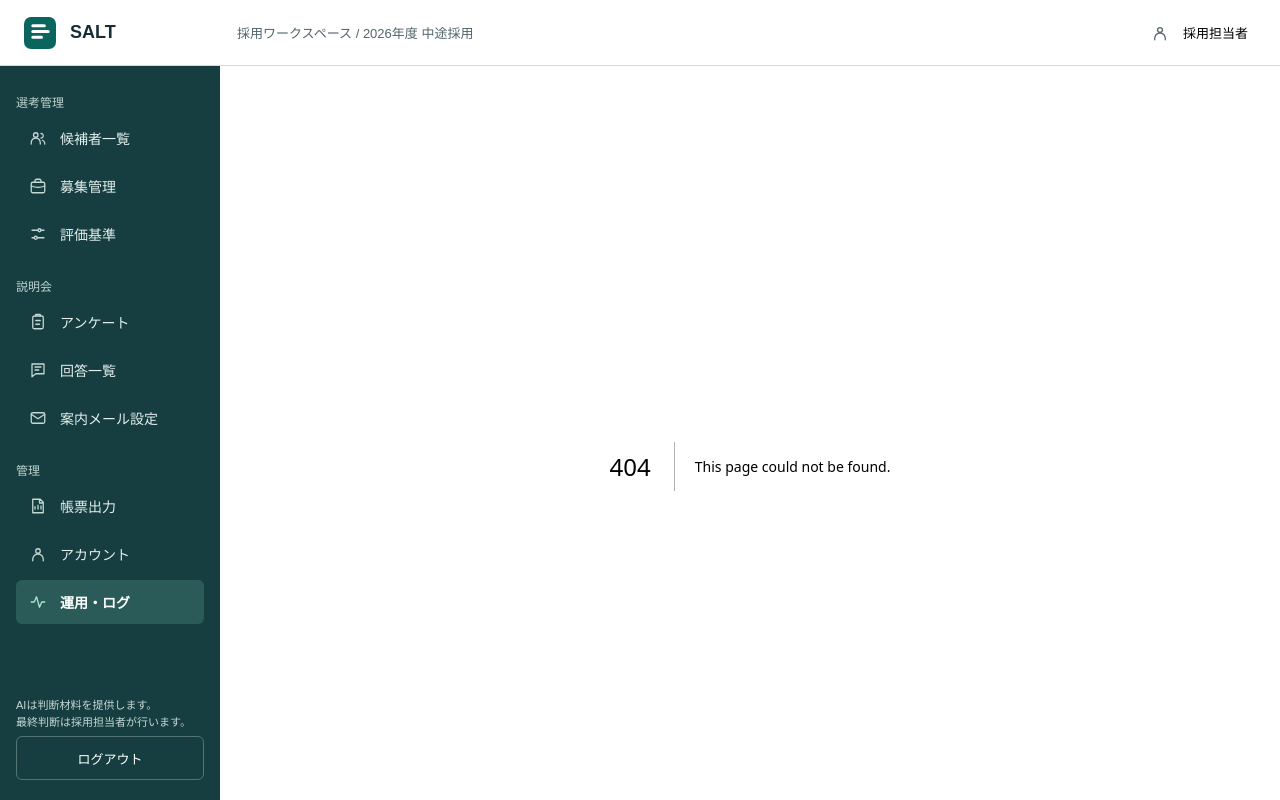
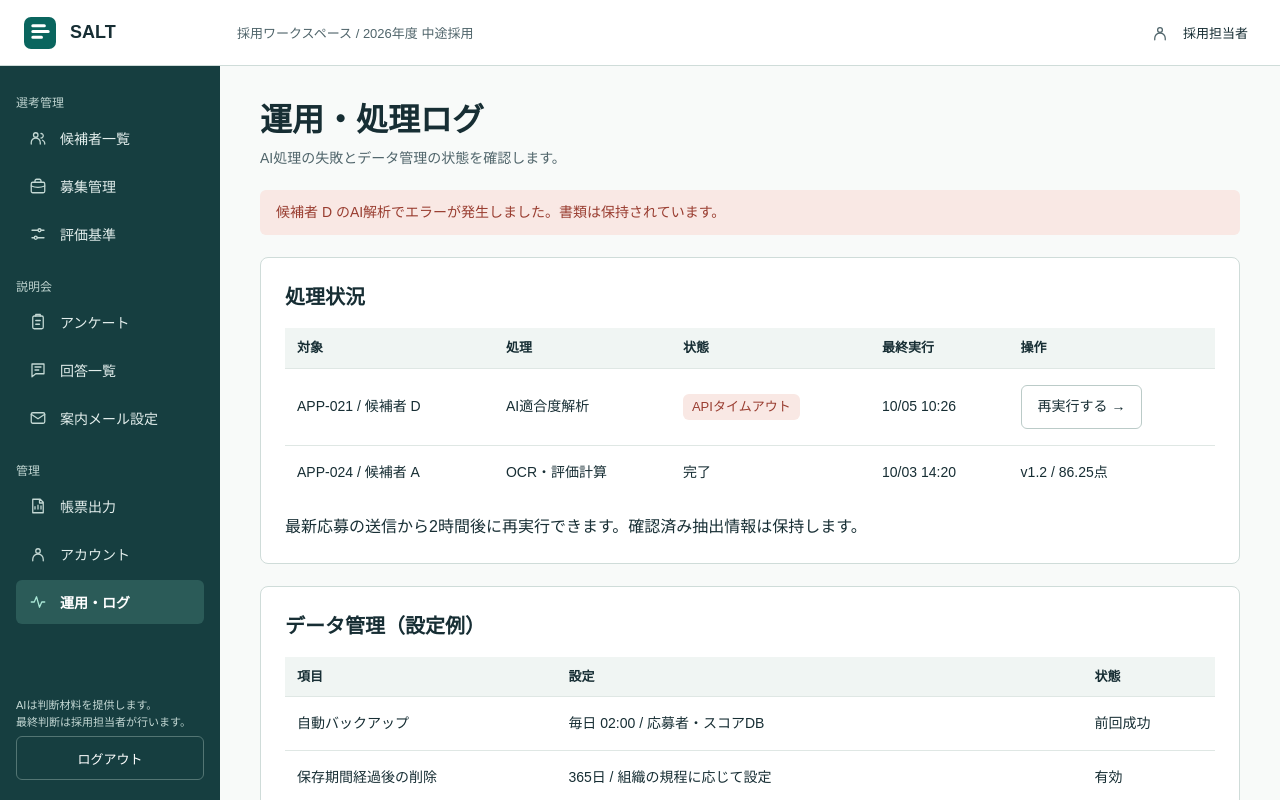
Before and after one commit to Cookie12734/206-3, a Next.js app in the folder frontend/: page /operations in a window 1280 px wide. Before the commit this address had no page. Shown: the top 800 px of the page. Built offline with nearby package versions, Linux system fonts and the light colour scheme.

Commit message:
運用・処理ログと再実行の画面を追加

```diff
--- /dev/null
+++ b/frontend/app/operations/09-operations.tsx
@@ -0,0 +1,28 @@
+"use client";
+
+import { ActionLink, Actions, Badge, Button, DataTable, Heading, Notice, Panel, Screen } from "../_components/screen";
+import { useDemoValue } from "../_lib/demo-storage";
+
+export default function Operations() {
+  const [retry, setRetry] = useDemoValue("analysis-retry", false);
+  return <Screen>
+    <Heading title="運用・処理ログ" description="AI処理の失敗とデータ管理の状態を確認します。" />
+    <Notice tone={retry ? "info" : "error"}>{retry ? "候補者 D の再実行を受け付けました（デモ）。" : "候補者 D のAI解析でエラーが発生しました。書類は保持されています。"}</Notice>
+    <Panel title="処理状況">
+      <DataTable headings={["対象", "処理", "状態", "最終実行", "操作"]} rows={[
+        ["APP-021 / 候補者 D", "AI適合度解析", <Badge key="status" tone={retry ? "waiting" : "error"}>{retry ? "再解析待ち" : "APIタイムアウト"}</Badge>,
+          "10/05 10:26", <Button key="retry" disabled={retry} onClick={() => setRetry(true)}>{retry ? "再実行を受付済み" : "再実行する →"}</Button>],
+        ["APP-024 / 候補者 A", "OCR・評価計算", "完了", "10/03 14:20", "v1.2 / 86.25点"],
+      ]} />
+      <p>最新応募の送信から2時間後に再実行できます。確認済み抽出情報は保持します。</p>
+    </Panel>
+    <Panel title="データ管理（設定例）">
+      <DataTable headings={["項目", "設定", "状態"]} rows={[
+        ["自動バックアップ", "毎日 02:00 / 応募者・スコアDB", "前回成功"],
+        ["保存期間経過後の削除", "365日 / 組織の規程に応じて設定", "有効"],
+        ["操作・AI処理ログ", "担当者、日時、処理内容、評価基準の版を記録", "記録中"],
+      ]} />
+    </Panel>
+    <Actions><ActionLink href="/candidates">候補者一覧に戻る</ActionLink></Actions>
+  </Screen>;
+}
--- /dev/null
+++ b/frontend/app/operations/page.tsx
@@ -0,0 +1 @@
+export { default } from "./09-operations";
```
